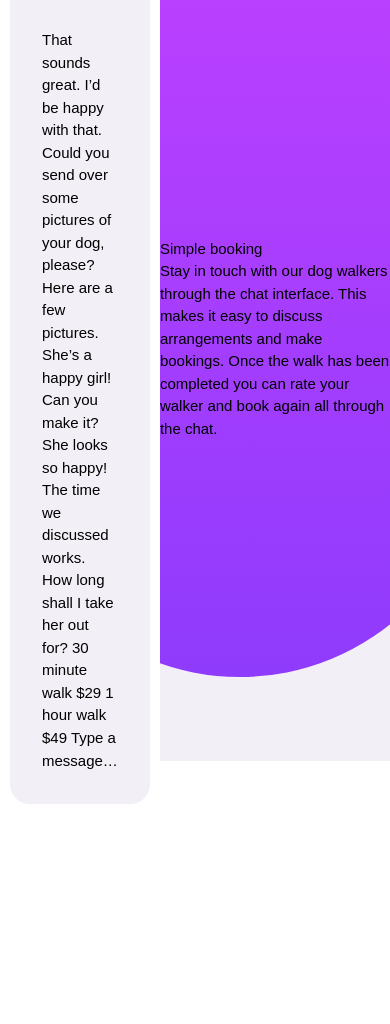
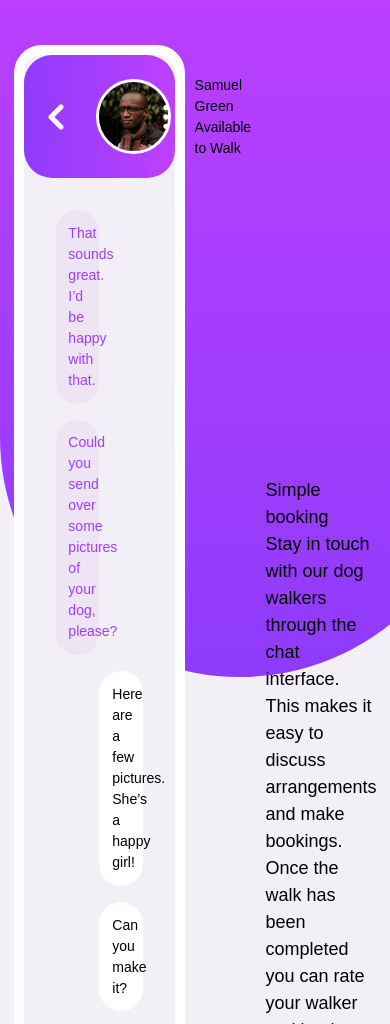
Before and after one commit to DrZero1234/FEM_Chat_app, a plain HTML site: page index.html in a window 390 px wide. Shown: the part 83-1107 px from the top of the page. Before the commit the page ends 897 px from the top, so only its background shows below. Drawn offline with Linux system fonts and the light colour scheme.

Commit message:
phone content tbc

```diff
--- a/index.html
+++ b/index.html
@@ -36,15 +36,18 @@
               <img src="./images/details-icon.svg" class="icon-image" />
             </div>
             <div class="phone-text-interface">
-              That sounds great. I’d be happy with that.
+              <ul class="list-of-texts">
+                <li class="text-bubble user-text">That sounds great. I’d be happy with that.</li>
+                <li class="text-bubble user-text">Could you send over some pictures of your dog, please?</li>
+                <li class="text-bubble friend-text">Here are a few pictures. She’s a happy girl!</li>
+                <li class="text-bubble friend-text">Can you make it?</li>
+                <li class="text-bubble user-text">She looks so happy! The time we discussed works. How long shall I take her out for?</li>
+              </ul>
 
-              Could you send over some pictures of your dog, please?
 
-              Here are a few pictures. She’s a happy girl!
 
-              Can you make it?
 
-              She looks so happy! The time we discussed works. How long shall I take her out for?
+
 
               30 minute walk
               $29
--- a/style.css
+++ b/style.css
@@ -7,9 +7,17 @@
 
     --neutral-100: #3c274f;
     --neutral-200: #594b6a;
-    --neutral-700: #ece4f3;
+    --neutral-700: #ede4f4;
     --neutral-400: #c2a0db;
     --neutral-900: #ffffff;
+
+    --fs-text: 0.875rem;
+    --fs-intro: 1.125rem;
+    --fs-main: 1.875rem;
+
+    --fw-normal: 500;
+    --fw-title: 700;
+    --fw-main: 900;
 
 }
 
@@ -77,8 +85,9 @@ svg {
 body {
     text-rendering: optimizeSpeed;
     line-height: 1.5;
-    font-size: 0.938rem;
+    font-size: var(--fs-intro);
     font-family: sans-serif;
+    font-weight: var(--fw-normal);
 }
 
 .background-shape {
@@ -105,8 +114,9 @@ body {
     display: flex;
     flex-direction: row;
     z-index: 100;
-    height: 100vh;
     align-items: center;
+    margin: 8rem;
+    gap: 5rem;
 }
 
 .phone-container {
@@ -116,7 +126,7 @@ body {
     border: 10px solid var(--neutral-900);
     border-radius: 2em;
     background-color: var(--primary-900);
-    width: fit-content;
+    font-size: var(--fs-text);
 }
 
 
@@ -128,6 +138,8 @@ body {
     justify-content: space-between;
     align-items: center;
     border-radius: 2em;
+    padding: 0 1rem;
+
 }
 
 .phone-header-left {
@@ -159,6 +171,33 @@ body {
     height: 32px;
 }
 
+.list-of-texts {
+    list-style-type: none;
+    display: flex;
+    flex-direction: column;
+    gap: 1rem;
+}
+
+.text-bubble{
+    padding: .8rem;
+    width: 50%;
+    border-radius: 1.5rem;
+    flex-wrap: wrap;
+
+}
+
+.user-text {
+    background-color: var(--neutral-700);
+    color: var(--primary-500);
+    justify-self: flex-start;
+}
+
+.friend-text {
+    background-color: var(--neutral-900);
+    color: black;
+    align-self: flex-end;
+}
+
 .phone-text-interface {
     padding: 2rem;
 }
```
